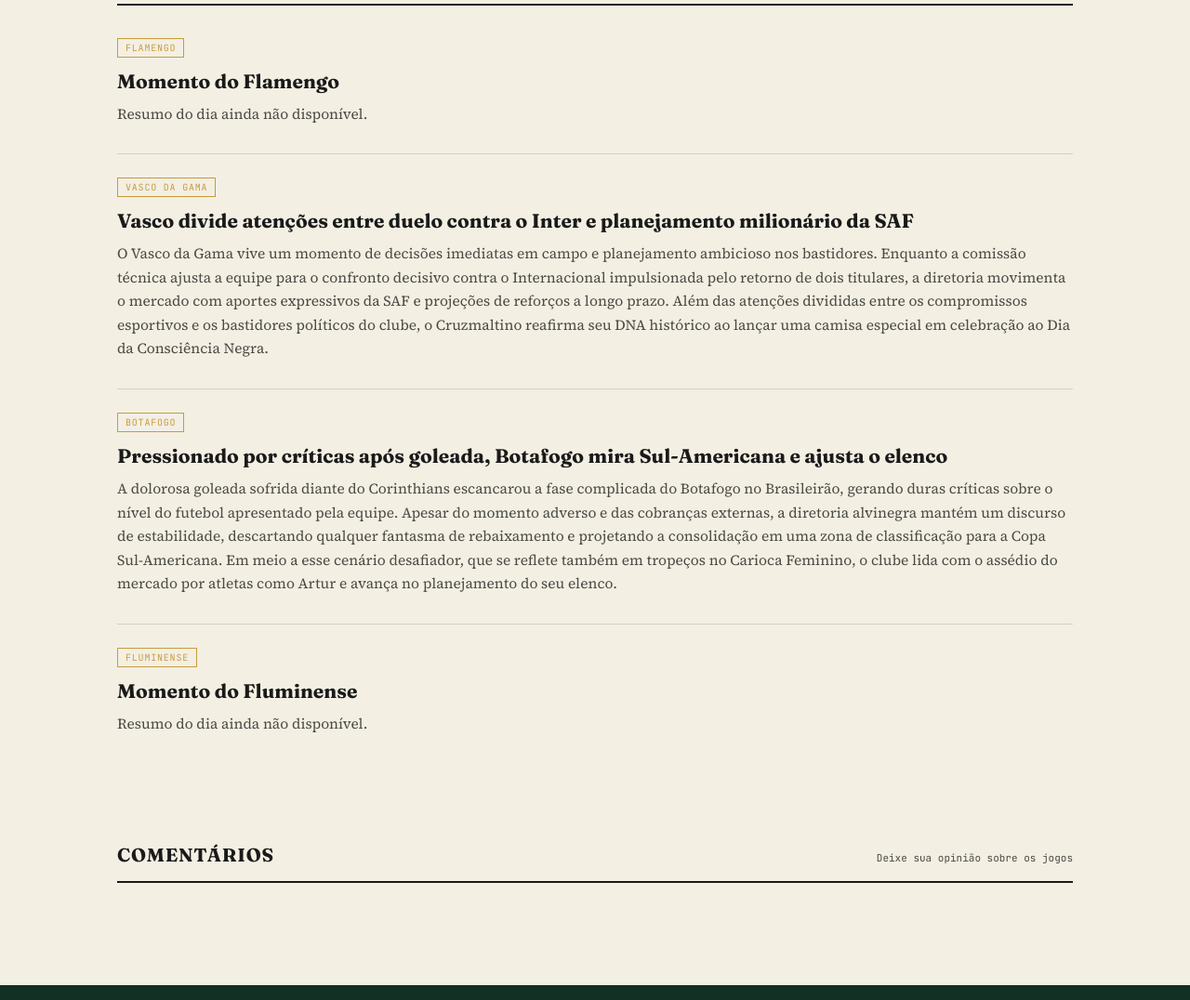
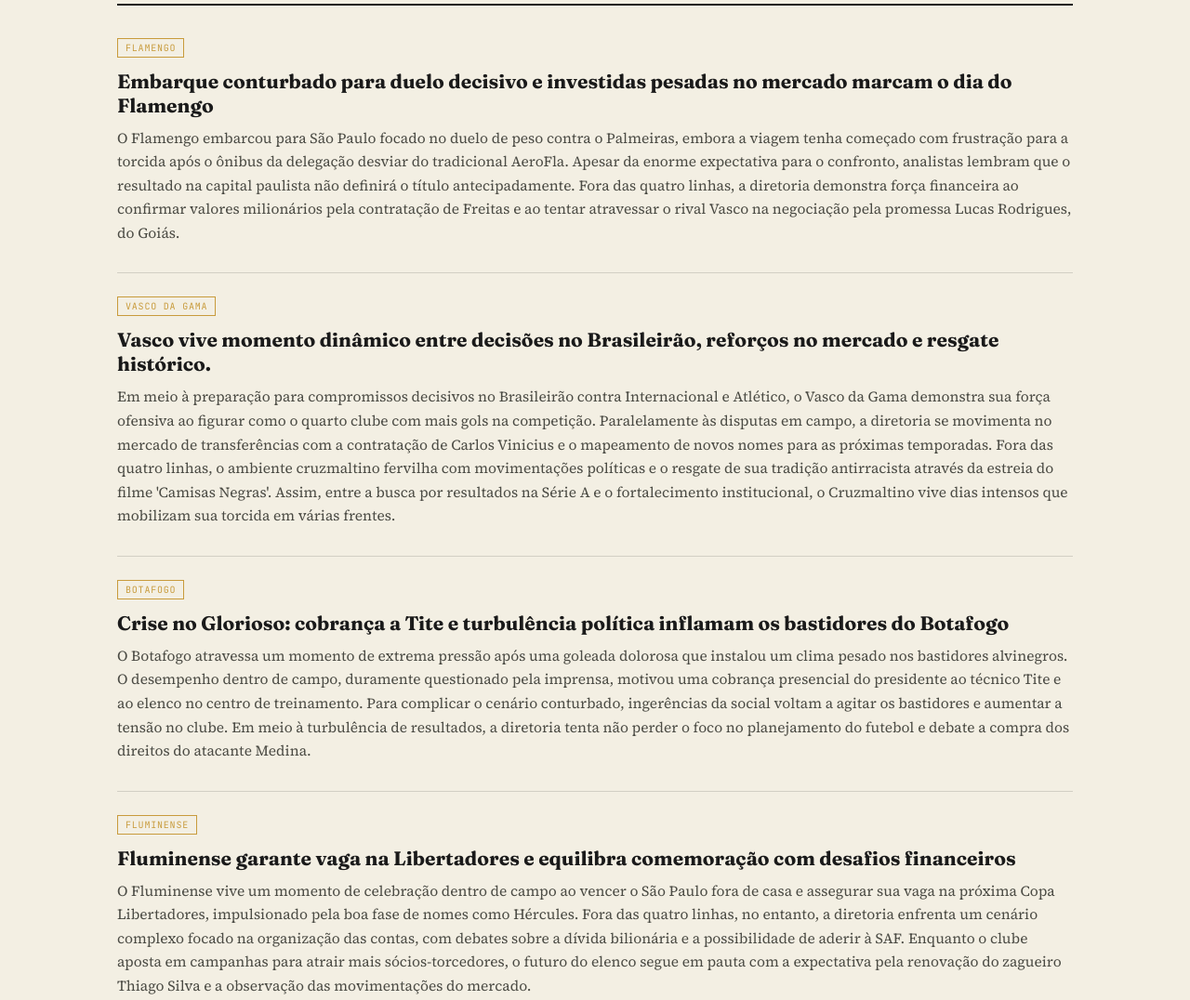
Before and after one commit to mateuscastrosilva52-hue/bigfournoticias, a plain HTML site: page index.html in a window 1280 px wide. Shown: the part 700-1776 px from the top of the page at 93% size. Drawn offline with Linux system fonts and the light colour scheme.

Commit message:
Atualização automática de notícias

```diff
--- a/index.html
+++ b/index.html
@@ -93,7 +93,7 @@
 
 <header class="masthead">
   <div class="wrap meta-row">
-    <span><!-- HOME-DATE-START -->Edição de 19/11/2026<!-- HOME-DATE-END --></span>
+    <span><!-- HOME-DATE-START -->Edição de 20/11/2026<!-- HOME-DATE-END --></span>
     <span>Rio de Janeiro, Brasil</span>
   </div>
   <div class="nameplate">
@@ -159,23 +159,23 @@
   <div class="stories" id="stories">
     <div class="story">
       <span class="tag">Flamengo</span>
-      <h3>Momento do Flamengo</h3>
-      <p>Resumo do dia ainda não disponível.</p>
+      <h3>Embarque conturbado para duelo decisivo e investidas pesadas no mercado marcam o dia do Flamengo</h3>
+      <p>O Flamengo embarcou para São Paulo focado no duelo de peso contra o Palmeiras, embora a viagem tenha começado com frustração para a torcida após o ônibus da delegação desviar do tradicional AeroFla. Apesar da enorme expectativa para o confronto, analistas lembram que o resultado na capital paulista não definirá o título antecipadamente. Fora das quatro linhas, a diretoria demonstra força financeira ao confirmar valores milionários pela contratação de Freitas e ao tentar atravessar o rival Vasco na negociação pela promessa Lucas Rodrigues, do Goiás.</p>
     </div>
     <div class="story">
       <span class="tag">Vasco da Gama</span>
-      <h3>Vasco divide atenções entre duelo contra o Inter e planejamento milionário da SAF</h3>
-      <p>O Vasco da Gama vive um momento de decisões imediatas em campo e planejamento ambicioso nos bastidores. Enquanto a comissão técnica ajusta a equipe para o confronto decisivo contra o Internacional impulsionada pelo retorno de dois titulares, a diretoria movimenta o mercado com aportes expressivos da SAF e projeções de reforços a longo prazo. Além das atenções divididas entre os compromissos esportivos e os bastidores políticos do clube, o Cruzmaltino reafirma seu DNA histórico ao lançar uma camisa especial em celebração ao Dia da Consciência Negra.</p>
+      <h3>Vasco vive momento dinâmico entre decisões no Brasileirão, reforços no mercado e resgate histórico.</h3>
+      <p>Em meio à preparação para compromissos decisivos no Brasileirão contra Internacional e Atlético, o Vasco da Gama demonstra sua força ofensiva ao figurar como o quarto clube com mais gols na competição. Paralelamente às disputas em campo, a diretoria se movimenta no mercado de transferências com a contratação de Carlos Vinicius e o mapeamento de novos nomes para as próximas temporadas. Fora das quatro linhas, o ambiente cruzmaltino fervilha com movimentações políticas e o resgate de sua tradição antirracista através da estreia do filme &#x27;Camisas Negras&#x27;. Assim, entre a busca por resultados na Série A e o fortalecimento institucional, o Cruzmaltino vive dias intensos que mobilizam sua torcida em várias frentes.</p>
     </div>
     <div class="story">
       <span class="tag">Botafogo</span>
-      <h3>Pressionado por críticas após goleada, Botafogo mira Sul-Americana e ajusta o elenco</h3>
-      <p>A dolorosa goleada sofrida diante do Corinthians escancarou a fase complicada do Botafogo no Brasileirão, gerando duras críticas sobre o nível do futebol apresentado pela equipe. Apesar do momento adverso e das cobranças externas, a diretoria alvinegra mantém um discurso de estabilidade, descartando qualquer fantasma de rebaixamento e projetando a consolidação em uma zona de classificação para a Copa Sul-Americana. Em meio a esse cenário desafiador, que se reflete também em tropeços no Carioca Feminino, o clube lida com o assédio do mercado por atletas como Artur e avança no planejamento do seu elenco.</p>
+      <h3>Crise no Glorioso: cobrança a Tite e turbulência política inflamam os bastidores do Botafogo</h3>
+      <p>O Botafogo atravessa um momento de extrema pressão após uma goleada dolorosa que instalou um clima pesado nos bastidores alvinegros. O desempenho dentro de campo, duramente questionado pela imprensa, motivou uma cobrança presencial do presidente ao técnico Tite e ao elenco no centro de treinamento. Para complicar o cenário conturbado, ingerências da social voltam a agitar os bastidores e aumentar a tensão no clube. Em meio à turbulência de resultados, a diretoria tenta não perder o foco no planejamento do futebol e debate a compra dos direitos do atacante Medina.</p>
     </div>
     <div class="story">
       <span class="tag">Fluminense</span>
-      <h3>Momento do Fluminense</h3>
-      <p>Resumo do dia ainda não disponível.</p>
+      <h3>Fluminense garante vaga na Libertadores e equilibra comemoração com desafios financeiros</h3>
+      <p>O Fluminense vive um momento de celebração dentro de campo ao vencer o São Paulo fora de casa e assegurar sua vaga na próxima Copa Libertadores, impulsionado pela boa fase de nomes como Hércules. Fora das quatro linhas, no entanto, a diretoria enfrenta um cenário complexo focado na organização das contas, com debates sobre a dívida bilionária e a possibilidade de aderir à SAF. Enquanto o clube aposta em campanhas para atrair mais sócios-torcedores, o futuro do elenco segue em pauta com a expectativa pela renovação do zagueiro Thiago Silva e a observação das movimentações do mercado.</p>
     </div>
   </div>
 <!-- STORIES-END -->
@@ -233,29 +233,29 @@ const DATA = {
     label: "Flamengo", short: "Rubro-Negro",
     theme: { bg:"#8C1116", text:"#F3EFE3", sub:"#E7E0CC", accent:"#C89B3C", line:"rgba(243,239,227,0.2)" },
     dot: "#1A1A1A",
-    title: "",
-    summary: ""
+    title: "Embarque conturbado para duelo decisivo e investidas pesadas no mercado marcam o dia do Flamengo",
+    summary: "O Flamengo embarcou para São Paulo focado no duelo de peso contra o Palmeiras, embora a viagem tenha começado com frustração para a torcida após o ônibus da delegação desviar do tradicional AeroFla. Apesar da enorme expectativa para o confronto, analistas lembram que o resultado na capital paulista não definirá o título antecipadamente. Fora das quatro linhas, a diretoria demonstra força financeira ao confirmar valores milionários pela contratação de Freitas e ao tentar atravessar o rival Vasco na negociação pela promessa Lucas Rodrigues, do Goiás."
   },
   vasco: {
     label: "Vasco da Gama", short: "Cruzmaltino",
     theme: { bg:"#141414", text:"#F3EFE3", sub:"#E7E0CC", accent:"#C89B3C", line:"rgba(243,239,227,0.18)" },
     dot: "#ffffff",
-    title: "Vasco divide atenções entre duelo contra o Inter e planejamento milionário da SAF",
-    summary: "O Vasco da Gama vive um momento de decisões imediatas em campo e planejamento ambicioso nos bastidores. Enquanto a comissão técnica ajusta a equipe para o confronto decisivo contra o Internacional impulsionada pelo retorno de dois titulares, a diretoria movimenta o mercado com aportes expressivos da SAF e projeções de reforços a longo prazo. Além das atenções divididas entre os compromissos esportivos e os bastidores políticos do clube, o Cruzmaltino reafirma seu DNA histórico ao lançar uma camisa especial em celebração ao Dia da Consciência Negra."
+    title: "Vasco vive momento dinâmico entre decisões no Brasileirão, reforços no mercado e resgate histórico.",
+    summary: "Em meio à preparação para compromissos decisivos no Brasileirão contra Internacional e Atlético, o Vasco da Gama demonstra sua força ofensiva ao figurar como o quarto clube com mais gols na competição. Paralelamente às disputas em campo, a diretoria se movimenta no mercado de transferências com a contratação de Carlos Vinicius e o mapeamento de novos nomes para as próximas temporadas. Fora das quatro linhas, o ambiente cruzmaltino fervilha com movimentações políticas e o resgate de sua tradição antirracista através da estreia do filme &#x27;Camisas Negras&#x27;. Assim, entre a busca por resultados na Série A e o fortalecimento institucional, o Cruzmaltino vive dias intensos que mobilizam sua torcida em várias frentes."
   },
   botafogo: {
     label: "Botafogo", short: "Alvinegro",
     theme: { bg:"#ffffff", text:"#1A1A1A", sub:"#4B4B44", accent:"#B5121B", line:"rgba(181,18,27,0.25)" },
     dot: "#B5121B",
-    title: "Pressionado por críticas após goleada, Botafogo mira Sul-Americana e ajusta o elenco",
-    summary: "A dolorosa goleada sofrida diante do Corinthians escancarou a fase complicada do Botafogo no Brasileirão, gerando duras críticas sobre o nível do futebol apresentado pela equipe. Apesar do momento adverso e das cobranças externas, a diretoria alvinegra mantém um discurso de estabilidade, descartando qualquer fantasma de rebaixamento e projetando a consolidação em uma zona de classificação para a Copa Sul-Americana. Em meio a esse cenário desafiador, que se reflete também em tropeços no Carioca Feminino, o clube lida com o assédio do mercado por atletas como Artur e avança no planejamento do seu elenco."
+    title: "Crise no Glorioso: cobrança a Tite e turbulência política inflamam os bastidores do Botafogo",
+    summary: "O Botafogo atravessa um momento de extrema pressão após uma goleada dolorosa que instalou um clima pesado nos bastidores alvinegros. O desempenho dentro de campo, duramente questionado pela imprensa, motivou uma cobrança presencial do presidente ao técnico Tite e ao elenco no centro de treinamento. Para complicar o cenário conturbado, ingerências da social voltam a agitar os bastidores e aumentar a tensão no clube. Em meio à turbulência de resultados, a diretoria tenta não perder o foco no planejamento do futebol e debate a compra dos direitos do atacante Medina."
   },
   fluminense: {
     label: "Fluminense", short: "Tricolor",
     theme: { bg:"#1F4D36", text:"#F3EFE3", sub:"#E7E0CC", accent:"#F2A6A0", line:"rgba(243,239,227,0.2)" },
     dot: "#7A1E3C",
-    title: "",
-    summary: ""
+    title: "Fluminense garante vaga na Libertadores e equilibra comemoração com desafios financeiros",
+    summary: "O Fluminense vive um momento de celebração dentro de campo ao vencer o São Paulo fora de casa e assegurar sua vaga na próxima Copa Libertadores, impulsionado pela boa fase de nomes como Hércules. Fora das quatro linhas, no entanto, a diretoria enfrenta um cenário complexo focado na organização das contas, com debates sobre a dívida bilionária e a possibilidade de aderir à SAF. Enquanto o clube aposta em campanhas para atrair mais sócios-torcedores, o futuro do elenco segue em pauta com a expectativa pela renovação do zagueiro Thiago Silva e a observação das movimentações do mercado."
   }
 };
 
```
